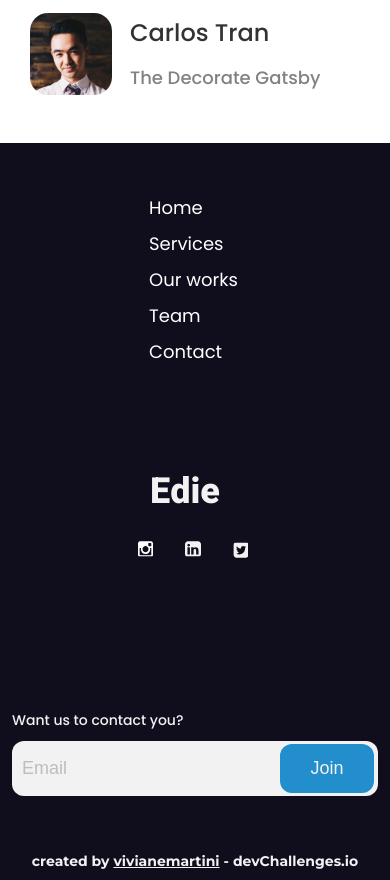
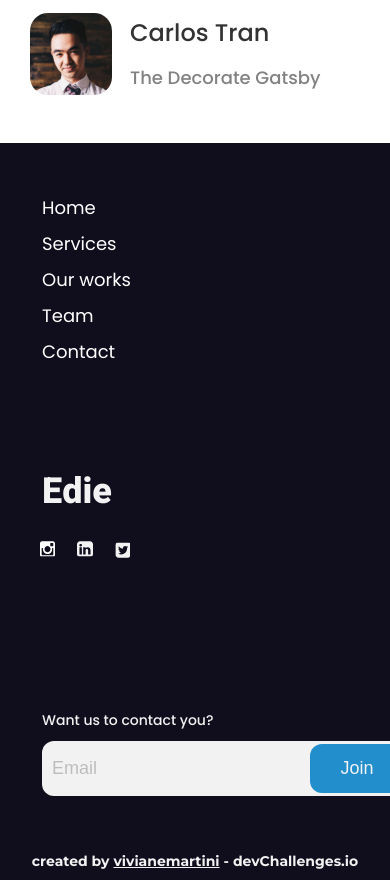
Before and after one commit to vivianemartini/edie-homepage-challenge, a plain HTML site: page index.html in a window 390 px wide. Shown: the part 5828-6708 px from the top of the page. Drawn offline with Linux system fonts and the light colour scheme.

Commit message:
add fix footer mobile

```diff
--- a/styles/scss/_footer.scss
+++ b/styles/scss/_footer.scss
@@ -143,16 +143,26 @@ a.twitter {
     }
     .footer_cont {
         flex-direction: column;
-        border-bottom: none;
+        align-items: start;
+    }
+    .footer_nav {
+        margin-left: 60px;
+    }
+    .footer_social_name {
+        margin-left: 60px;
     }
     .social_icon_box {
-        margin-left: 80px;
+        margin-left: 60px;
+        gap: 0px;
     }
     .social_icon {
         color: var(--white);
         height: 6%;
         width: 4%;
     }
+    .contact_box_footer {
+        margin-left: 60px;
+    }
     .dev_name {
         border: none;
     }
```
Also changed, not shown: styles/css/styles.css.
